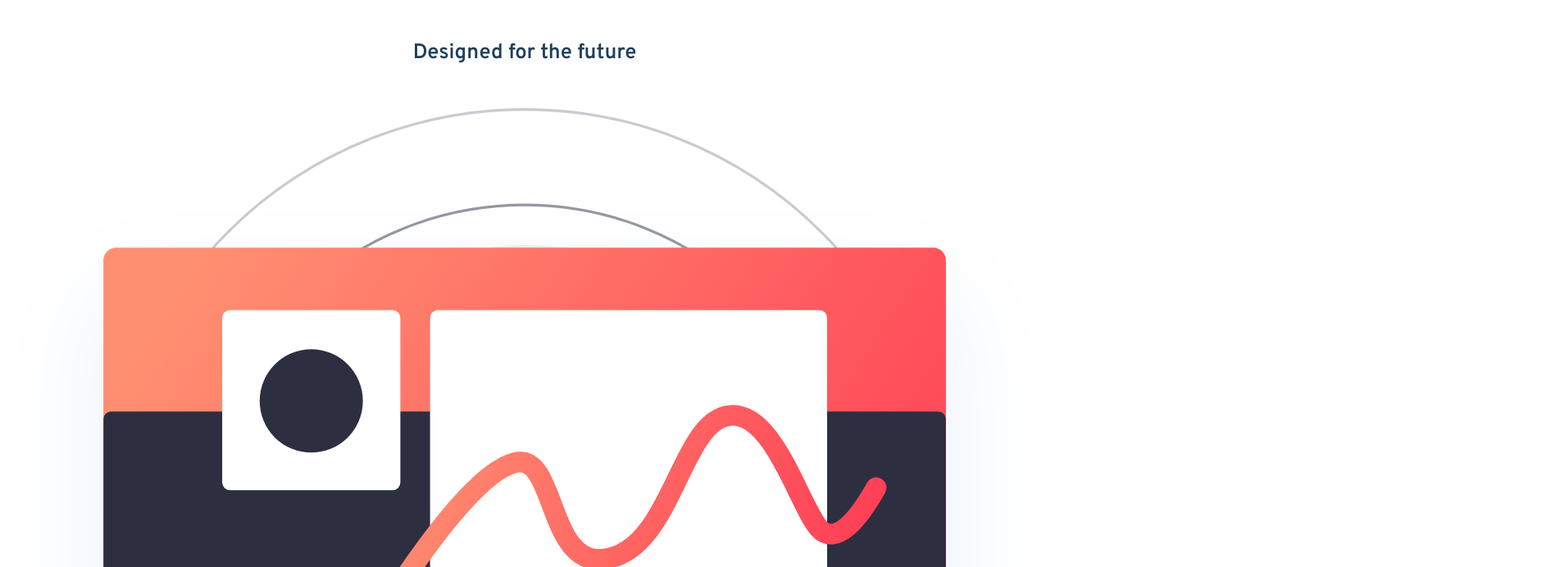
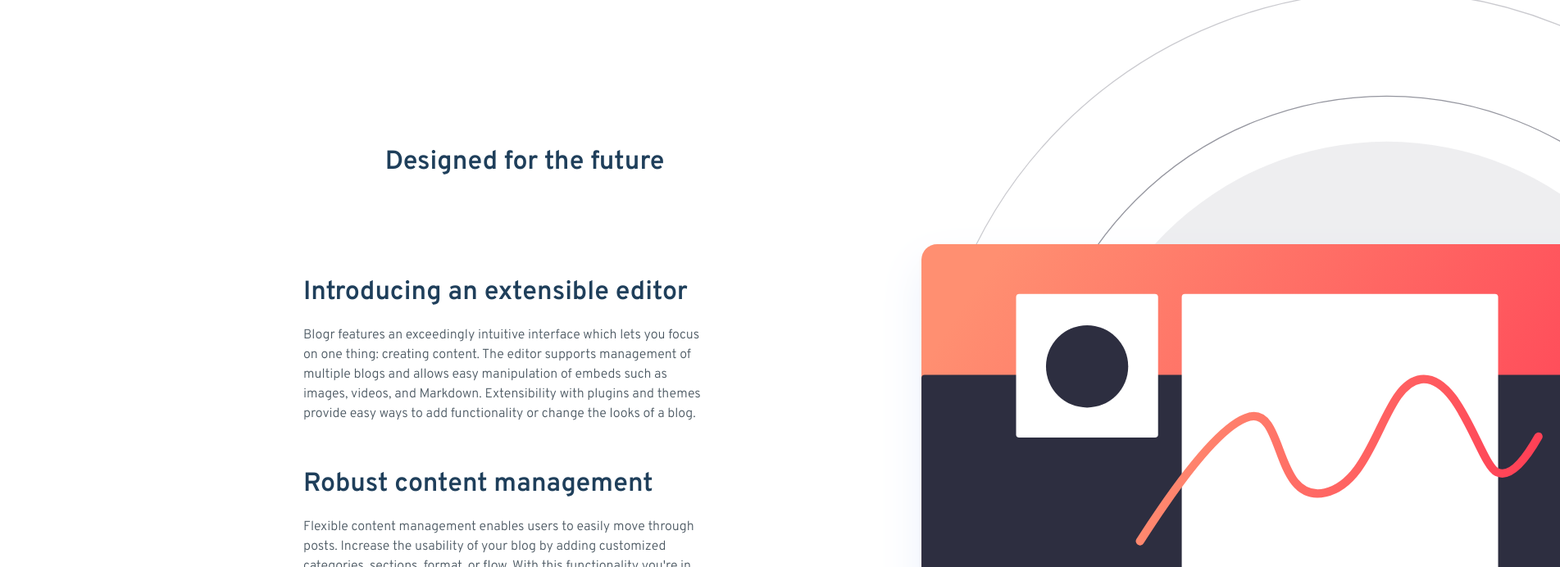
Before and after one commit to eivindsimonsen/blogr-landing-page, a React (Vite) app: page / in a window 1280 px wide. Shown: the part 652-1344 px from the top of the page at 82% size, 1903 px wide, since content can reach past the window. Built offline with nearby package versions, Linux system fonts and the light colour scheme.

Commit message:
Nav fully complete, working on content sections

```diff
--- a/src/App.jsx
+++ b/src/App.jsx
@@ -3,16 +3,18 @@ import Nav from "./components/Nav";
 import Content from "./components/Content";
 import Banner from "./components/Banner";
 import image from "./assets/images/illustration-editor-mobile.svg";
+import imageDesktop from "./assets/images/illustration-editor-desktop.svg";
 import imageTwo from "./assets/images/illustration-laptop-mobile.svg";
+import imageTwoDesktop from "./assets/images/illustration-laptop-desktop.svg";
 import Footer from "./components/Footer";
 
 function App() {
   return (
     <div className="App">
       <Nav />
-      <Content title="Designed for	the future" image={image} firstContentTitle="Introducing an extensible editor" secondContentTitle="Robust content management" firstP="Blogr	features an exceedingly intuitive interface which lets you focus on one thing: creating content. The editor supports management of multiple blogs and allows easy manipulation of embeds such as images, videos, and Markdown. Extensibility with plugins and themes provide easy ways to add functionality or change the looks of a blog." secondP="Flexible content management enables users to easily move through posts. Increase the usability of your blog by adding customized categories, sections, format, or flow. With this functionality you're in full control." />
+      <Content title="Designed for	the future" imageMobile={image} imageDesktop={imageDesktop} imageClassDesktop="right-content-image" imagePm="content-image-desktop-pm" firstContentTitle="Introducing an extensible editor" secondContentTitle="Robust content management" firstP="Blogr	features an exceedingly intuitive interface which lets you focus on one thing: creating content. The editor supports management of multiple blogs and allows easy manipulation of embeds such as images, videos, and Markdown. Extensibility with plugins and themes provide easy ways to add functionality or change the looks of a blog." secondP="Flexible content management enables users to easily move through posts. Increase the usability of your blog by adding customized categories, sections, format, or flow. With this functionality you're in full control." />
       <Banner />
-      <Content image={imageTwo} firstContentTitle="Free, open, simple" secondContentTitle="Powerful tooling" firstP="Blogr is a free and open source application backed by a large community of helpful developers. It supports features such as code syntax highlighting, RSS feeds, social media integration, third-party commenting tools, and works seamlessly with Google Analytics. The architecture is clean and is relatively easy to learn." secondP="Batteries included. We built a simple and straightforward CLI tool that makes customization and deployment a breeze, but capable of producing even the most complicated sites." />
+      <Content contentMargin="content-container-margin-two" imageMobile={imageTwo} imageTwoWidth="left-content-image-width" imageDesktop={imageTwoDesktop} imageClassDesktop="left-content-image" imagePm="content-text-desktop-pm" firstContentTitle="Free, open, simple" secondContentTitle="Powerful tooling" firstP="Blogr is a free and open source application backed by a large community of helpful developers. It supports features such as code syntax highlighting, RSS feeds, social media integration, third-party commenting tools, and works seamlessly with Google Analytics. The architecture is clean and is relatively easy to learn." secondP="Batteries included. We built a simple and straightforward CLI tool that makes customization and deployment a breeze, but capable of producing even the most complicated sites." />
       <Footer />
     </div>
   );
--- a/src/components/Content.jsx
+++ b/src/components/Content.jsx
@@ -2,12 +2,14 @@ import React from "react";
 
 function Content(props) {
   return (
-    <section className="content-container">
+    <section className={"content-container " + props.contentMargin}>
       <h3>{props.title}</h3>
-      <div>
-        <img src={props.image} alt="#" />
+      <div className={"content-container-desktop " + props.imageTwoWidth}>
+        <div className={props.imageClassDesktop}>
+          <img className="content-image-mobile" src={props.imageMobile} alt="#" />
+          <img className="content-image-desktop" src={props.imageDesktop} alt="#" />
         </div>
-      <div className="content-container-info wrapper">
+        <div className={"content-container-info wrapper " + props.imagePm}>
           <div>
             <h3 className="wrapper">{props.firstContentTitle}</h3>
             <p>{props.firstP}</p>
@@ -17,6 +19,7 @@ function Content(props) {
             <p>{props.secondP}</p>
           </div>
         </div>
+      </div>
     </section>
   );
 }
--- a/src/components/Nav.jsx
+++ b/src/components/Nav.jsx
@@ -1,5 +1,6 @@
 import brand from "../assets/images/logo.svg";
 import background from "../assets/images/bg-pattern-intro-mobile.svg";
+import backgroundDesktop from "../assets/images/bg-pattern-intro-desktop.svg";
 import { useState } from "react";
 
 function Nav() {
@@ -112,7 +113,8 @@ function Nav() {
         </section>
       </div>
 
-      <img className="nav-background" src={background} alt="#" />
+      <img className="nav-background-mobile" src={background} alt="#" />
+      <img className="nav-background-desktop" src={backgroundDesktop} alt="#" />
     </nav>
   );
 }
--- a/src/scss/partials/_content.scss
+++ b/src/scss/partials/_content.scss
@@ -1,7 +1,17 @@
 .content-container {
   margin-top: 100px;
 
-  & img {
+  @media (min-width: 768px) {
+    height: 67vh;
+    margin-top: 270px;
+    margin-bottom: 430px;
+
+    &-margin-two {
+      margin-top: 120px;
+    }
+  }
+
+  & .content-image-mobile {
     width: 100%;
     margin: 25px 0px 50px 0px;
   }
@@ -13,5 +23,63 @@
     & > * {
       margin-bottom: 50px;
     }
+
+    @media (min-width: 768px) {
+      margin: 0px;
+      text-align: left;
+      width: 490px;
+
+      & h3 {
+        margin: 0px;
+      }
+    }
+  }
+
+  &-desktop {
+    @media (min-width: 768px) {
+      display: grid;
+      grid-template-columns: 1fr 1fr;
+      align-items: center;
+      margin: 0px 370px;
+      grid-auto-flow: column;
+      height: 610px;
+    }
   }
 }
+
+.content-image-mobile {
+  @media (min-width: 768px) {
+    display: none;
+  }
+}
+
+.content-image-desktop {
+  width: 1180px;
+  @media (max-width: 768px) {
+    display: none;
+  }
+
+  &-pm {
+    grid-column: 1;
+  }
+}
+
+.content-text-desktop-pm {
+  width: 420px;
+}
+
+@media (min-width: 768px) {
+  .right-content-image {
+    transform: translateX(213px);
+    overflow: hidden;
+    width: 830px;
+  }
+
+  .left-content-image {
+    transform: translateX(-706px);
+
+    &-width {
+      grid-template-columns: 560px 1fr;
+    }
+  }
+}
--- a/src/scss/partials/_globals.scss
+++ b/src/scss/partials/_globals.scss
@@ -9,6 +9,7 @@ body {
 h3 {
   color: $HeadingColor;
   font-size: 1.6rem;
+  font-size: clamp(1.6rem, 2.5vw, 2rem);
 }
 
 button {
@@ -60,8 +61,16 @@ button {
     background: linear-gradient(180deg, rgba(255, 143, 112, 1) 0%, rgba(255, 61, 84, 1) 100%);
     color: $TextColor;
 
-    &:hover {
-      background: linear-gradient(210deg, rgba(255, 143, 112, 1) 0%, rgba(255, 61, 84, 1) 100%);
+    @media (min-width: 768px) {
+      background: none;
+      background-color: $TextColor;
+      color: $CTAtext;
+
+      &:hover {
+        color: $TextColor;
+        background-color: $CTAhover;
+        transition: 0.3s;
+      }
     }
   }
 }
--- a/src/scss/partials/_nav.scss
+++ b/src/scss/partials/_nav.scss
@@ -7,14 +7,34 @@ nav {
   position: relative;
   overflow: hidden;
   z-index: 1;
+
+  @media (min-width: 768px) {
+    height: 70vh;
+  }
 }
 
-.nav-background {
+.nav-background-mobile {
   width: 1439px;
   position: absolute;
   bottom: -530px;
   left: -370px;
   z-index: 2;
+
+  @media (min-width: 1803px) {
+    display: none;
+  }
+}
+
+.nav-background-desktop {
+  width: 3719px;
+  position: absolute;
+  bottom: -1520px;
+  left: -460px;
+  z-index: 2;
+
+  @media (max-width: 1803px) {
+    display: none;
+  }
 }
 
 #navigation-container {
@@ -41,6 +61,7 @@ nav {
 
     & h1 {
       font-size: 2.2rem;
+      font-size: clamp(2.2rem, 2.5vw, 4rem);
       color: $TextColor;
       margin-bottom: 17px;
     }
@@ -95,6 +116,11 @@ nav ul {
 
     & > div {
       display: none;
+    }
+
+    &:hover,
+    :focus {
+      text-decoration: underline;
     }
   }
 
@@ -189,6 +215,13 @@ nav ul {
     color: $BodyCopy;
     text-decoration: none;
     font-size: 1.2rem;
+
+    &:hover {
+      @media (min-width: 768px) {
+        color: $HeadingColor;
+        font-weight: $fontWeight700;
+      }
+    }
   }
 
   &.active {
```
Lines whose indentation alone changed are shown as unchanged.
